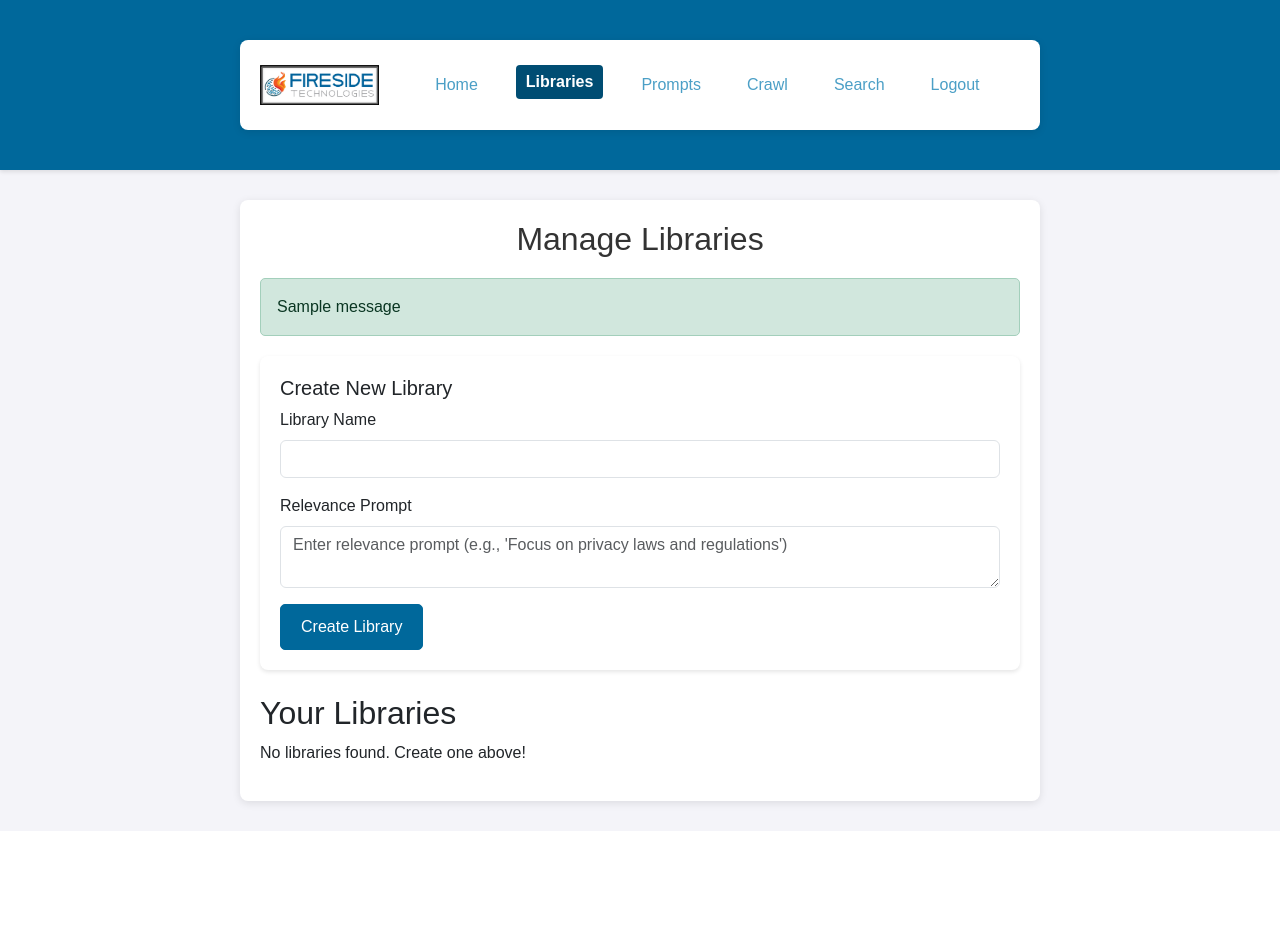
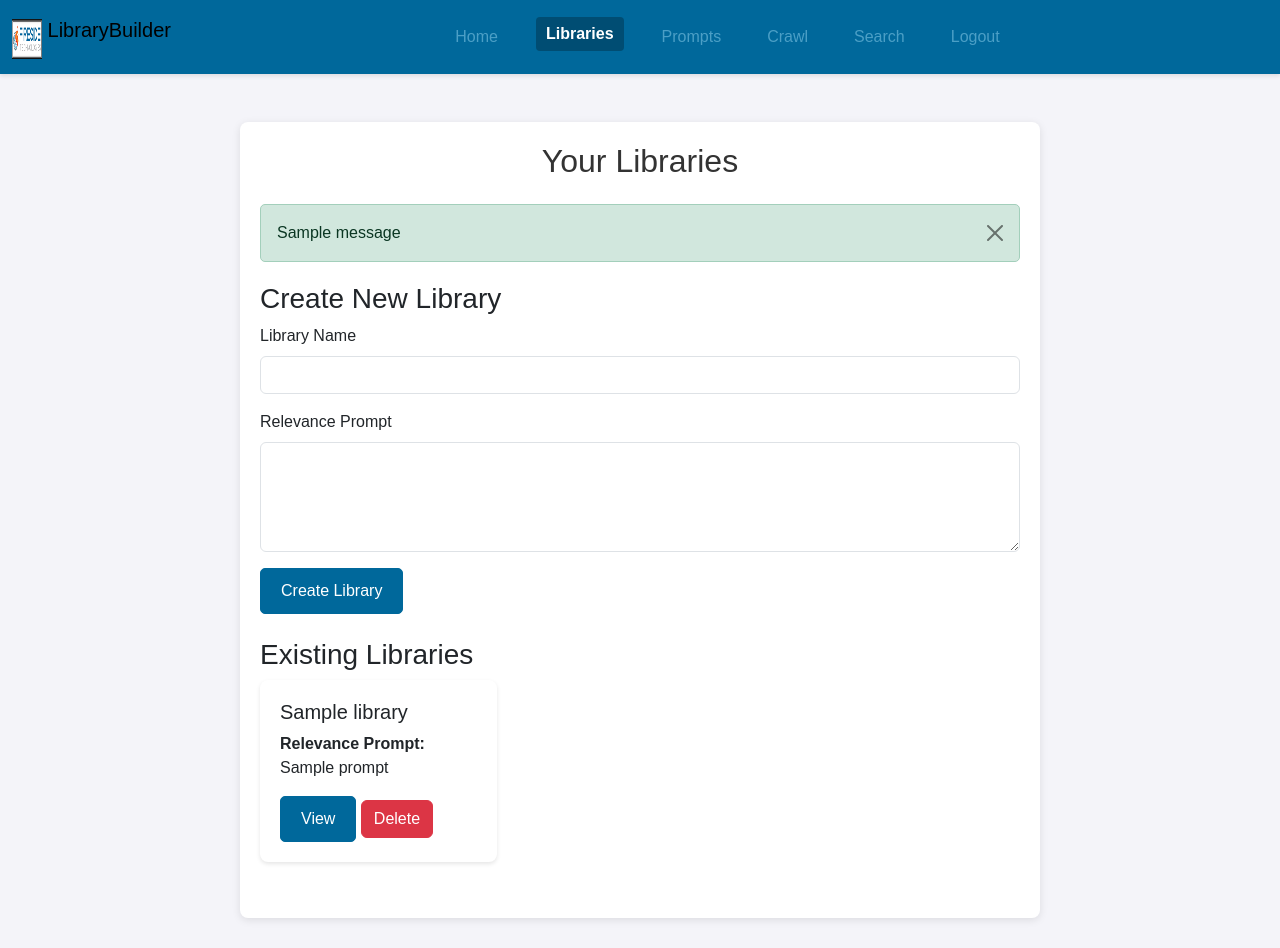
Before and after one commit to joepiercefireside/librarybuilder, a Flask app: page /libraries in a window 1280 px wide. Before the commit the page ends 809 px from the top, so only its background shows below. Run offline with Flask 3, Linux system fonts and the light colour scheme; a user stored in the database is signed in; tables that the repository leaves empty hold one stand-in row (values such as "Sample post"); one stand-in notice (Sample message) is shown; a database or web service that is not in the repository returns one stand-in record (values such as "Sample title"); some libraries are stand-ins or nearby versions.

Commit message:
fix a couple pages

```diff
--- a/templates/libraries.html
+++ b/templates/libraries.html
@@ -1,86 +1,118 @@
 <!DOCTYPE html>
-<html>
+<html lang="en">
 <head>
+    <meta charset="UTF-8">
+    <meta name="viewport" content="width=device-width, initial-scale=1.0">
     <title>Libraries - LibraryBuilder</title>
-    <link rel="icon" href="/static/favicon.png">
-    <link href="https://cdn.jsdelivr.net/npm/bootstrap@5.3.0/dist/css/bootstrap.min.css" rel="stylesheet">
-    <link rel="stylesheet" href="/static/styles.css">
+    <link rel="stylesheet" href="https://cdn.jsdelivr.net/npm/bootstrap@5.3.0/dist/css/bootstrap.min.css">
+    <link rel="stylesheet" href="{{ url_for('static', filename='styles.css') }}">
+    <link rel="icon" type="image/png" href="{{ url_for('static', filename='favicon.png') }}">
 </head>
 <body>
-    <nav class="navbar navbar-expand-lg navbar-dark">
-        <div class="container">
-            <a class="navbar-brand" href="/">
-                <img src="/static/logo.png" alt="LibraryBuilder Logo">
+    <nav class="navbar navbar-expand-lg">
+        <div class="container-fluid">
+            <a class="navbar-brand" href="{{ url_for('index') }}">
+                <img src="{{ url_for('static', filename='logo.png') }}" alt="LibraryBuilder Logo" width="30" height="30" class="d-inline-block align-text-top">
+                LibraryBuilder
             </a>
             <button class="navbar-toggler" type="button" data-bs-toggle="collapse" data-bs-target="#navbarNav" aria-controls="navbarNav" aria-expanded="false" aria-label="Toggle navigation">
                 <span class="navbar-toggler-icon"></span>
             </button>
             <div class="collapse navbar-collapse" id="navbarNav">
-                <ul class="navbar-nav justify-content-center flex-grow-1">
+                <ul class="navbar-nav ms-auto">
                     <li class="nav-item">
-                        <a class="nav-link" href="/">Home</a>
+                        <a class="nav-link" href="{{ url_for('index') }}">Home</a>
                     </li>
                     <li class="nav-item">
-                        <a class="nav-link active" href="/libraries">Libraries</a>
+                        <a class="nav-link active" href="{{ url_for('libraries') }}">Libraries</a>
                     </li>
                     <li class="nav-item">
-                        <a class="nav-link" href="/prompts">Prompts</a>
+                        <a class="nav-link" href="{{ url_for('prompts') }}">Prompts</a>
                     </li>
                     <li class="nav-item">
-                        <a class="nav-link" href="/crawl">Crawl</a>
+                        <a class="nav-link" href="{{ url_for('crawl') }}">Crawl</a>
                     </li>
                     <li class="nav-item">
-                        <a class="nav-link" href="/search">Search</a>
+                        <a class="nav-link" href="{{ url_for('search') }}">Search</a>
                     </li>
                     <li class="nav-item">
-                        <a class="nav-link" href="/logout">Logout</a>
+                        <a class="nav-link" href="{{ url_for('logout') }}">Logout</a>
                     </li>
                 </ul>
             </div>
         </div>
     </nav>
-    <div class="container">
-        <h1>Manage Libraries</h1>
+
+    <div class="container mt-5">
+        <h1 class="mb-4">Your Libraries</h1>
         {% with messages = get_flashed_messages(with_categories=true) %}
             {% if messages %}
                 {% for category, message in messages %}
-                    <div class="alert alert-{{ 'success' if category == 'success' else 'info' if category == 'info' else 'danger' }}">{{ message }}</div>
+                    <div class="alert alert-{{ category }} alert-dismissible fade show" role="alert">
+                        {{ message }}
+                        <button type="button" class="btn-close" data-bs-dismiss="alert" aria-label="Close"></button>
+                    </div>
                 {% endfor %}
             {% endif %}
         {% endwith %}
-        <div class="card">
-            <div class="card-body">
-                <h5 class="card-title">Create New Library</h5>
-                <form method="post">
+
+        <div class="mb-4">
+            <h3>Create New Library</h3>
+            <form id="createLibraryForm" action="{{ url_for('add_library') }}" method="post">
                 <div class="mb-3">
                     <label for="name" class="form-label">Library Name</label>
                     <input type="text" class="form-control" id="name" name="name" required>
                 </div>
                 <div class="mb-3">
                     <label for="prompt" class="form-label">Relevance Prompt</label>
-                        <textarea class="form-control" id="prompt" name="prompt" placeholder="Enter relevance prompt (e.g., 'Focus on privacy laws and regulations')"></textarea>
+                    <textarea class="form-control" id="prompt" name="prompt" rows="4"></textarea>
                 </div>
                 <button type="submit" class="btn btn-primary">Create Library</button>
             </form>
         </div>
-        </div>
-        <h2 class="mt-4">Your Libraries</h2>
-        {% if libraries %}
+
+        <h3>Existing Libraries</h3>
+        {% if libraries|length > 0 %}
+            <div class="row">
                 {% for library in libraries %}
-                <div class="card mt-3">
+                    <div class="col-md-4 mb-3">
+                        <div class="card">
                             <div class="card-body">
                                 <h5 class="card-title">{{ library[1] }}</h5>
-                        <p><strong>Relevance Prompt:</strong> {{ library[2][:100] + '...' if library[2] and len(library[2]) > 100 else library[2] or 'None' }}</p>
-                        <a href="{{ url_for('view_library', library_id=library[0]) }}" class="btn btn-primary">View Contents</a>
-                        <a href="{{ url_for('crawl') }}?library_id={{ library[0] }}" class="btn btn-secondary">Crawl More</a>
-                        <a href="{{ url_for('delete_library', library_id=library[0]) }}" class="btn btn-danger" onclick="return confirm('Are you sure you want to delete this library and all its contents?')">Delete</a>
+                                <p><strong>Relevance Prompt:</strong> {{ library[2][:100] + '...' if library[2] and library[2]|length > 100 else library[2] or 'None' }}</p>
+                                <a href="{{ url_for('view_library', library_id=library[0]) }}" class="btn btn-primary">View</a>
+                                <a href="{{ url_for('delete_library', library_id=library[0]) }}" class="btn btn-danger" onclick="return confirm('Are you sure you want to delete this library?');">Delete</a>
+                            </div>
                         </div>
                     </div>
                 {% endfor %}
+            </div>
         {% else %}
             <p>No libraries found. Create one above!</p>
         {% endif %}
     </div>
+
     <script src="https://cdn.jsdelivr.net/npm/bootstrap@5.3.0/dist/js/bootstrap.bundle.min.js"></script>
+    <script>
+        document.getElementById('createLibraryForm').addEventListener('submit', async function(e) {
+            e.preventDefault();
+            const formData = new FormData(this);
+            try {
+                const response = await fetch(this.action, {
+                    method: 'POST',
+                    body: formData
+                });
+                const result = await response.json();
+                if (result.status === 'success') {
+                    window.location.reload();
+                } else {
+                    alert(result.message);
+                }
+            } catch (error) {
+                console.error('Error creating library:', error);
+                alert('An error occurred while creating the library.');
+            }
+        });
+    </script>
 </body>
 </html>
```
Also changed, not shown: templates/prompts.html (+40 -69 lines). Lines whose indentation alone changed are shown as unchanged.
